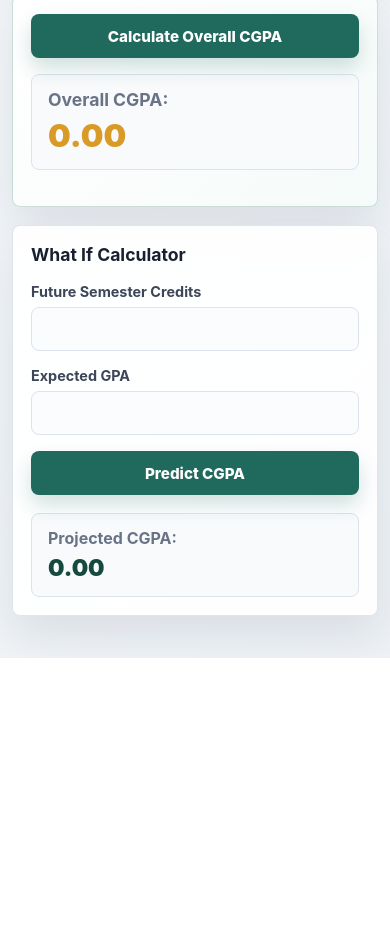
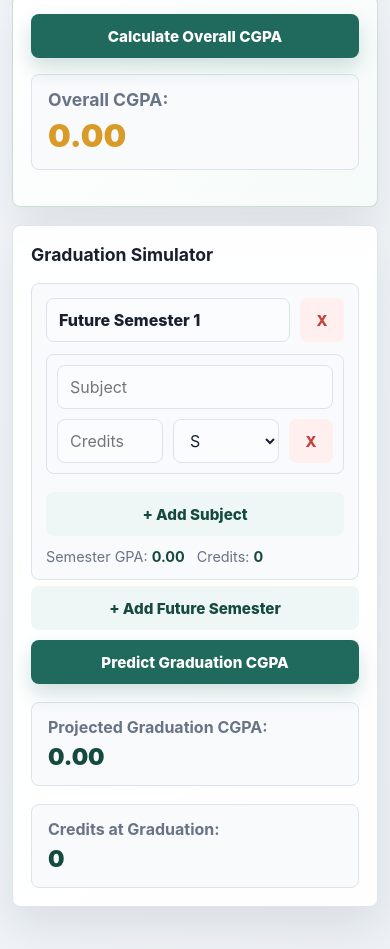
Before and after one commit to tunviii/CGPA-Calculator, a plain HTML site: page index.html in a window 390 px wide. Shown: the part 855-1804 px from the top of the page. Before the commit the page ends 1513 px from the top, so only its background shows below. Drawn offline with Linux system fonts and the light colour scheme.

Commit message:
What If fix

```diff
--- a/css/style.css
+++ b/css/style.css
@@ -157,6 +157,11 @@ button:active{
     gap:10px;
 }
 
+#futureSemesters{
+    display:grid;
+    gap:14px;
+}
+
 .subject-row{
     align-items:center;
     background:#f8fafc;
@@ -181,6 +186,44 @@ button:active{
 
 .remove-btn:hover{
     background:#ffe2df;
+}
+
+.future-semester{
+    background:#f8fafc;
+    border:1px solid var(--line);
+    border-radius:8px;
+    display:grid;
+    gap:12px;
+    padding:14px;
+}
+
+.future-semester-header{
+    align-items:center;
+    display:grid;
+    gap:10px;
+    grid-template-columns:minmax(180px, 1fr) auto;
+}
+
+.future-semester-title{
+    font-weight:800;
+}
+
+.future-subjects{
+    display:grid;
+    gap:10px;
+}
+
+.semester-summary{
+    align-items:center;
+    color:var(--muted);
+    display:flex;
+    flex-wrap:wrap;
+    font-size:.9rem;
+    gap:12px;
+}
+
+.semester-summary strong{
+    color:var(--primary-dark);
 }
 
 .result{
@@ -233,6 +276,10 @@ button:active{
         grid-column:1 / -1;
     }
 
+    .future-semester-header{
+        grid-template-columns:1fr 44px;
+    }
+
     .button-row,
     button{
         width:100%;
--- a/index.html
+++ b/index.html
@@ -77,25 +77,29 @@
         <!-- What If Mode -->
         <section class="card">
 
-            <h2>What If Calculator</h2>
+            <h2>Graduation Simulator</h2>
 
-            <div class="input-group">
-                <label for="futureCredits">Future Semester Credits</label>
-                <input type="number" id="futureCredits">
+            <div id="futureSemesters">
             </div>
 
-            <div class="input-group">
-                <label for="expectedGpa">Expected GPA</label>
-                <input type="number" id="expectedGpa" step="0.01">
+            <div class="button-row">
+                <button id="addFutureSemesterBtn" class="secondary-btn">
+                    + Add Future Semester
+                </button>
+
+                <button id="predictBtn" class="primary-btn">
+                    Predict Graduation CGPA
+                </button>
             </div>
 
-            <button id="predictBtn" class="primary-btn">
-                Predict CGPA
-            </button>
+            <h3 class="result">
+                Projected Graduation CGPA:
+                <span id="predictedCgpa">0.00</span>
+            </h3>
 
             <h3 class="result">
-                Projected CGPA:
-                <span id="predictedCgpa">0.00</span>
+                Credits at Graduation:
+                <span id="projectedCredits">0</span>
             </h3>
 
         </section>
--- a/js/script.js
+++ b/js/script.js
@@ -10,6 +10,7 @@ const gradePoints = {
 };
 
 const subjectsContainer = document.getElementById("subjects");
+const futureSemestersContainer = document.getElementById("futureSemesters");
 const storageKey = "cgpaCalculatorState";
 
 let semesterGpa = 0;
@@ -24,8 +25,70 @@ function setInputValue(id, value){
     document.getElementById(id).value = value || "";
 }
 
-function getSubjects(){
-    return Array.from(document.querySelectorAll(".subject-row")).map(row => ({
+function gradeOptions(selectedGrade = "S"){
+    return Object.keys(gradePoints).map(grade => {
+        const selected = grade === selectedGrade ? "selected" : "";
+        return `<option value="${grade}" ${selected}>${grade}</option>`;
+    }).join("");
+}
+
+function calculateRows(rows){
+    let totalCredits = 0;
+    let totalPoints = 0;
+
+    rows.forEach(row => {
+        const credits = Number(row.querySelector(".credits").value);
+        const grade = row.querySelector(".grade").value;
+
+        totalCredits += credits;
+        totalPoints += credits * gradePoints[grade];
+    });
+
+    return {
+        credits: totalCredits,
+        points: totalPoints,
+        gpa: totalPoints / totalCredits || 0
+    };
+}
+
+function createSubjectRow(subject = {}, onRemove = saveState){
+    const row = document.createElement("div");
+
+    row.className = "subject-row";
+
+    row.innerHTML = `
+        <input type="text" class="subject-name" placeholder="Subject" aria-label="Subject name">
+        <input type="number" class="credits" placeholder="Credits" aria-label="Subject credits">
+        <select class="grade" aria-label="Subject grade">
+            ${gradeOptions(subject.grade)}
+        </select>
+        <button class="remove-btn" aria-label="Remove subject" title="Remove subject">X</button>
+    `;
+
+    row.querySelector(".subject-name").value = subject.subject || "";
+    row.querySelector(".credits").value = subject.credits || "";
+
+    row.querySelector(".remove-btn").onclick = () => {
+        row.remove();
+        onRemove();
+        saveState();
+    };
+
+    row.addEventListener("input", () => {
+        onRemove();
+        saveState();
+    });
+
+    row.addEventListener("change", () => {
+        onRemove();
+        saveState();
+    });
+
+    return row;
+}
+
+function getSubjects(container){
+    return Array.from(container.querySelectorAll(".subject-row")).map(row => ({
         subject: row.querySelector(".subject-name").value,
         credits: row.querySelector(".credits").value,
         grade: row.querySelector(".grade").value
@@ -40,60 +103,108 @@ function saveState(){
     const state = {
         currentCgpa: getInputValue("currentCgpa"),
         currentCredits: getInputValue("currentCredits"),
-        futureCredits: getInputValue("futureCredits"),
-        expectedGpa: getInputValue("expectedGpa"),
         semesterGpa,
         semesterCredits,
         semesterGpaText: document.getElementById("semesterGpa").textContent,
         overallCgpaText: document.getElementById("overallCgpa").textContent,
         predictedCgpaText: document.getElementById("predictedCgpa").textContent,
-        subjects: getSubjects()
+        projectedCreditsText: document.getElementById("projectedCredits").textContent,
+        subjects: getSubjects(subjectsContainer),
+        futureSemesters: getFutureSemesters()
     };
 
     localStorage.setItem(storageKey, JSON.stringify(state));
 }
 
-// Add Subject Row
 function addSubject(subject = {}){
+    subjectsContainer.appendChild(createSubjectRow(subject));
+    saveState();
+}
 
-    const row = document.createElement("div");
+function addFutureSubject(semesterElement, subject = {}){
+    const subjectsList = semesterElement.querySelector(".future-subjects");
 
-    row.className = "subject-row";
+    subjectsList.appendChild(createSubjectRow(subject, () => {
+        updateFutureSemesterSummary(semesterElement);
+    }));
 
-    row.innerHTML = `
-        <input type="text" class="subject-name" placeholder="Subject" aria-label="Subject name">
+    updateFutureSemesterSummary(semesterElement);
+    saveState();
+}
 
-        <input type="number" class="credits" placeholder="Credits" aria-label="Subject credits">
+function updateFutureSemesterSummary(semesterElement){
+    const rows = semesterElement.querySelectorAll(".subject-row");
+    const totals = calculateRows(rows);
 
-        <select class="grade" aria-label="Subject grade">
-    <option value="S">S</option>
-    <option value="A">A</option>
-    <option value="B">B</option>
-    <option value="C">C</option>
-    <option value="D">D</option>
-    <option value="E">E</option>
-    <option value="F">F</option>
-    <option value="Ab">Ab</option>
-</select>
+    semesterElement.querySelector(".future-semester-gpa").textContent = totals.gpa.toFixed(2);
+    semesterElement.querySelector(".future-semester-credits").textContent = totals.credits;
+}
 
-        <button class="remove-btn" aria-label="Remove subject" title="Remove subject">X</button>
+function updateAllFutureSemesterSummaries(){
+    document.querySelectorAll(".future-semester").forEach(updateFutureSemesterSummary);
+}
+
+function addFutureSemester(semester = {}){
+    const semesterElement = document.createElement("div");
+    const semesterNumber = futureSemestersContainer.children.length + 1;
+
+    semesterElement.className = "future-semester";
+
+    semesterElement.innerHTML = `
+        <div class="future-semester-header">
+            <input
+                type="text"
+                class="future-semester-title"
+                aria-label="Future semester name"
+            >
+            <button class="remove-btn" aria-label="Remove future semester" title="Remove future semester">X</button>
+        </div>
+
+        <div class="future-subjects"></div>
+
+        <div class="button-row">
+            <button class="secondary-btn add-future-subject-btn" type="button">
+                + Add Subject
+            </button>
+        </div>
+
+        <div class="semester-summary">
+            <span>Semester GPA: <strong class="future-semester-gpa">0.00</strong></span>
+            <span>Credits: <strong class="future-semester-credits">0</strong></span>
+        </div>
     `;
 
-    row.querySelector(".subject-name").value = subject.subject || "";
-    row.querySelector(".credits").value = subject.credits || "";
-    row.querySelector(".grade").value = subject.grade || "S";
-
-    row.querySelector(".remove-btn").onclick = () => {
-        row.remove();
+    semesterElement.querySelector(".remove-btn").onclick = () => {
+        semesterElement.remove();
         saveState();
     };
 
-    row.addEventListener("input", saveState);
-    row.addEventListener("change", saveState);
+    semesterElement.querySelector(".future-semester-title").value =
+        semester.name || `Future Semester ${semesterNumber}`;
 
-    subjectsContainer.appendChild(row);
+    semesterElement.querySelector(".future-semester-title").addEventListener("input", saveState);
+    semesterElement.querySelector(".add-future-subject-btn").addEventListener("click", () => {
+        addFutureSubject(semesterElement);
+    });
+
+    futureSemestersContainer.appendChild(semesterElement);
+
+    if(semester.subjects && semester.subjects.length){
+        semester.subjects.forEach(subject => addFutureSubject(semesterElement, subject));
+    }
+    else{
+        addFutureSubject(semesterElement);
+    }
+
+    updateFutureSemesterSummary(semesterElement);
     saveState();
+}
 
+function getFutureSemesters(){
+    return Array.from(document.querySelectorAll(".future-semester")).map(semesterElement => ({
+        name: semesterElement.querySelector(".future-semester-title").value,
+        subjects: getSubjects(semesterElement.querySelector(".future-subjects"))
+    }));
 }
 
 function loadState(){
@@ -101,6 +212,7 @@ function loadState(){
 
     if(!savedState){
         addSubject();
+        addFutureSemester();
         return;
     }
 
@@ -112,6 +224,7 @@ function loadState(){
     catch(error){
         localStorage.removeItem(storageKey);
         addSubject();
+        addFutureSemester();
         return;
     }
 
@@ -119,8 +232,6 @@ function loadState(){
 
     setInputValue("currentCgpa", state.currentCgpa);
     setInputValue("currentCredits", state.currentCredits);
-    setInputValue("futureCredits", state.futureCredits);
-    setInputValue("expectedGpa", state.expectedGpa);
 
     semesterGpa = Number(state.semesterGpa) || 0;
     semesterCredits = Number(state.semesterCredits) || 0;
@@ -128,8 +239,10 @@ function loadState(){
     document.getElementById("semesterGpa").textContent = state.semesterGpaText || "0.00";
     document.getElementById("overallCgpa").textContent = state.overallCgpaText || "0.00";
     document.getElementById("predictedCgpa").textContent = state.predictedCgpaText || "0.00";
+    document.getElementById("projectedCredits").textContent = state.projectedCreditsText || "0";
 
     subjectsContainer.innerHTML = "";
+    futureSemestersContainer.innerHTML = "";
 
     if(state.subjects && state.subjects.length){
         state.subjects.forEach(subject => addSubject(subject));
@@ -138,49 +251,34 @@ function loadState(){
         addSubject();
     }
 
+    if(state.futureSemesters && state.futureSemesters.length){
+        state.futureSemesters.forEach(semester => addFutureSemester(semester));
+    }
+    else{
+        addFutureSemester();
+    }
+
     isRestoring = false;
+    updateAllFutureSemesterSummaries();
     saveState();
 }
 
-// Calculate Semester GPA
 function calculateSemester(){
+    const totals = calculateRows(document.querySelectorAll("#subjects .subject-row"));
 
-    const rows = document.querySelectorAll(".subject-row");
+    semesterCredits = totals.credits;
+    semesterGpa = totals.gpa;
 
-    let totalCredits = 0;
-    let totalPoints = 0;
-
-    rows.forEach(row=>{
-
-        const credits = Number(row.querySelector(".credits").value);
-
-        const grade = row.querySelector(".grade").value;
-
-        totalCredits += credits;
-
-        totalPoints += credits * gradePoints[grade];
-
-    });
-
-    semesterCredits = totalCredits;
-
-    semesterGpa = totalPoints / totalCredits || 0;
-
-    document.getElementById("semesterGpa").textContent =
-        semesterGpa.toFixed(2);
+    document.getElementById("semesterGpa").textContent = semesterGpa.toFixed(2);
 
     saveState();
-
 }
 
-// Calculate Overall CGPA
 function calculateCgpa(){
+    calculateSemester();
 
-    const currentCgpa =
-        Number(document.getElementById("currentCgpa").value);
-
-    const currentCredits =
-        Number(document.getElementById("currentCredits").value);
+    const currentCgpa = Number(document.getElementById("currentCgpa").value);
+    const currentCredits = Number(document.getElementById("currentCredits").value);
 
     const overall =
         (
@@ -190,45 +288,38 @@ function calculateCgpa(){
         /
         (currentCredits + semesterCredits);
 
-    document.getElementById("overallCgpa").textContent =
-        (overall || 0).toFixed(2);
+    document.getElementById("overallCgpa").textContent = (overall || 0).toFixed(2);
 
     saveState();
-
 }
 
-// What If Calculator
 function predictCgpa(){
+    const currentCgpa = Number(document.getElementById("currentCgpa").value);
+    const currentCredits = Number(document.getElementById("currentCredits").value);
+    const currentSemesterTotals = calculateRows(document.querySelectorAll("#subjects .subject-row"));
 
-    const currentCgpa =
-        Number(document.getElementById("currentCgpa").value);
+    let totalCredits = currentCredits + currentSemesterTotals.credits;
+    let totalPoints = currentCgpa * currentCredits + currentSemesterTotals.points;
 
-    const currentCredits =
-        Number(document.getElementById("currentCredits").value);
+    document.querySelectorAll(".future-semester").forEach(semesterElement => {
+        const totals = calculateRows(semesterElement.querySelectorAll(".subject-row"));
 
-    const futureCredits =
-        Number(document.getElementById("futureCredits").value);
+        totalCredits += totals.credits;
+        totalPoints += totals.points;
+        updateFutureSemesterSummary(semesterElement);
+    });
 
-    const expectedGpa =
-        Number(document.getElementById("expectedGpa").value);
+    semesterCredits = currentSemesterTotals.credits;
+    semesterGpa = currentSemesterTotals.gpa;
 
-    const predicted =
-        (
-            currentCgpa * currentCredits +
-            expectedGpa * futureCredits
-        )
-        /
-        (currentCredits + futureCredits);
-
-    document.getElementById("predictedCgpa").textContent =
-        (predicted || 0).toFixed(2);
+    document.getElementById("semesterGpa").textContent = semesterGpa.toFixed(2);
+    document.getElementById("predictedCgpa").textContent = (totalPoints / totalCredits || 0).toFixed(2);
+    document.getElementById("projectedCredits").textContent = totalCredits;
 
     saveState();
-
 }
 
-// Event Listeners
-["currentCgpa", "currentCredits", "futureCredits", "expectedGpa"].forEach(id => {
+["currentCgpa", "currentCredits"].forEach(id => {
     document.getElementById(id).addEventListener("input", saveState);
 });
 
@@ -245,6 +336,10 @@ document
 .addEventListener("click", calculateCgpa);
 
 document
+.getElementById("addFutureSemesterBtn")
+.addEventListener("click", () => addFutureSemester());
+
+document
 .getElementById("predictBtn")
 .addEventListener("click", predictCgpa);
 
```
